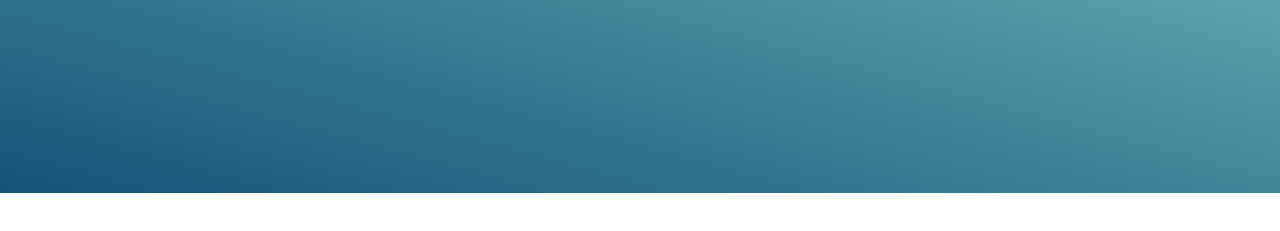
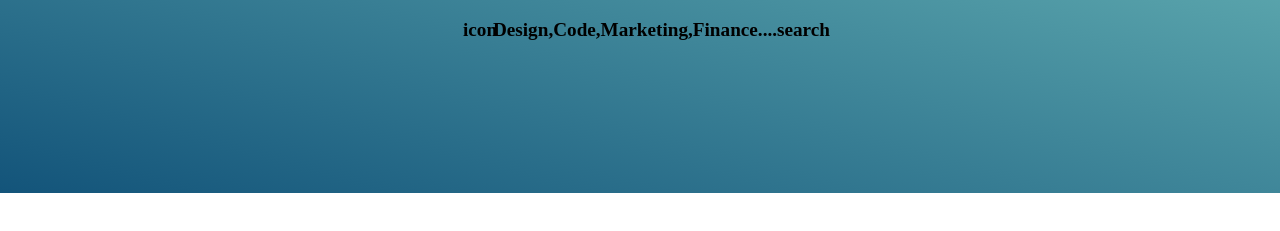
Before and after one commit to MUKKU1678900/discover-page, a website: page index.html in a window 1280 px wide. Shown: the part 385-616 px from the top of the page. Drawn offline with Linux system fonts and the light colour scheme.

Commit message:
search container alignment

```diff
--- a/styles.css
+++ b/styles.css
@@ -48,6 +48,8 @@ body{
   color: black;
   font-size: larger;
   font-weight: bold;
+  gap: 56px;
+  flex-direction: column;
 
 }
 .discover{
@@ -94,3 +96,8 @@ h1{
     color:black;
 
   }
+
+.search-container{
+display: flex;
+justify-content: center;
+}
```
